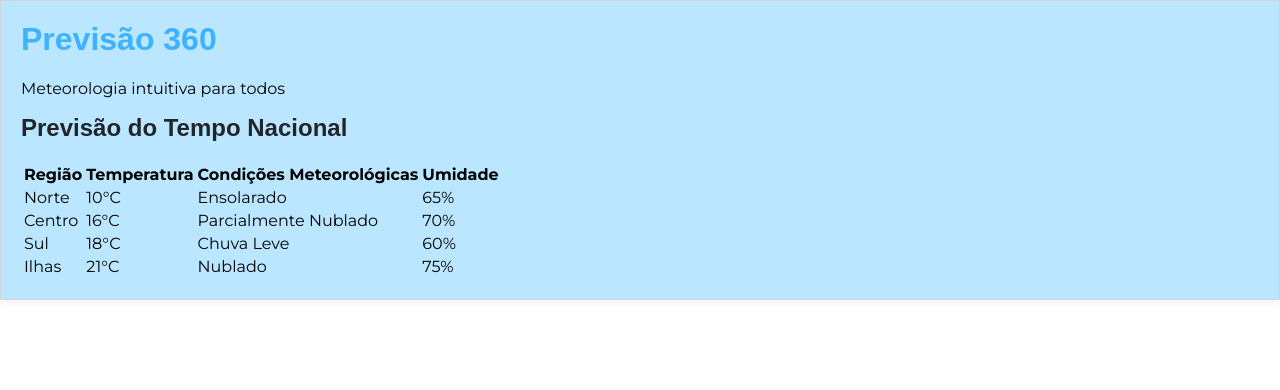
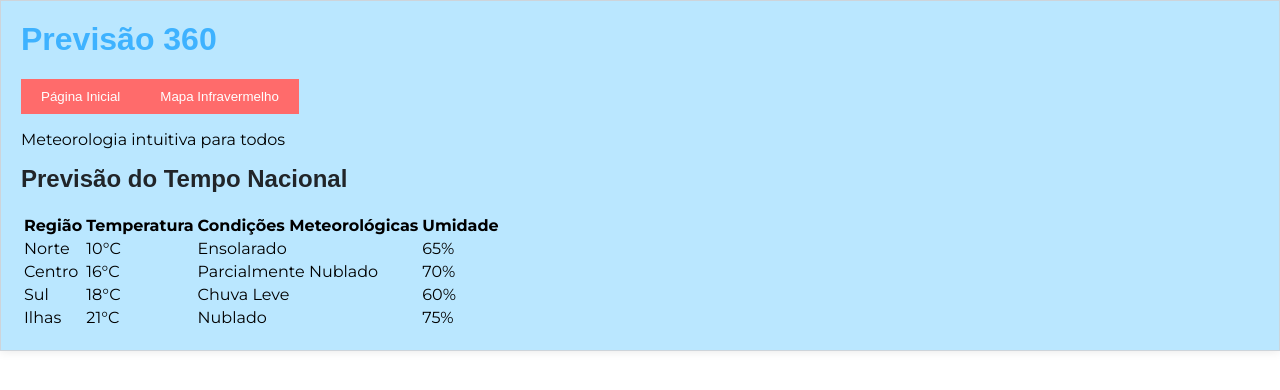
Before and after one commit to Minimeus/previsao-360, a React (Create React App) app: page / in a window 1280 px wide. Shown: the top 390 px of the page. Built offline with nearby package versions, Linux system fonts and the light colour scheme; the HTML template or start-up script is replaced by a standard one; a web font is replaced by a local one.

Commit message:
Incio de NavBar feito : Pagina Inicial e Mapa Infravermelho

```diff
--- a/src/App.js
+++ b/src/App.js
@@ -1,10 +1,12 @@
 import './App.scss';
 import DadosMeteo from './DadosMeteo.js';
+import NavBar from './NavBar.js';
 
 function App() {
   return (
     <div className="container">
       <h1>Previsão 360</h1>
+      <NavBar />
       <p>Meteorologia intuitiva para todos</p>
       <DadosMeteo />
       {/* i class vem qweather.com */}
--- /dev/null
+++ b/src/NavBar.js
@@ -0,0 +1,13 @@
+import React from 'react';
+import './App.scss';
+
+function Navbar() {
+  return (
+    <nav>
+      <button className="button">Página Inicial</button>
+      <button className="button">Mapa Infravermelho</button>
+    </nav>
+  );
+}
+
+export default Navbar;
```
